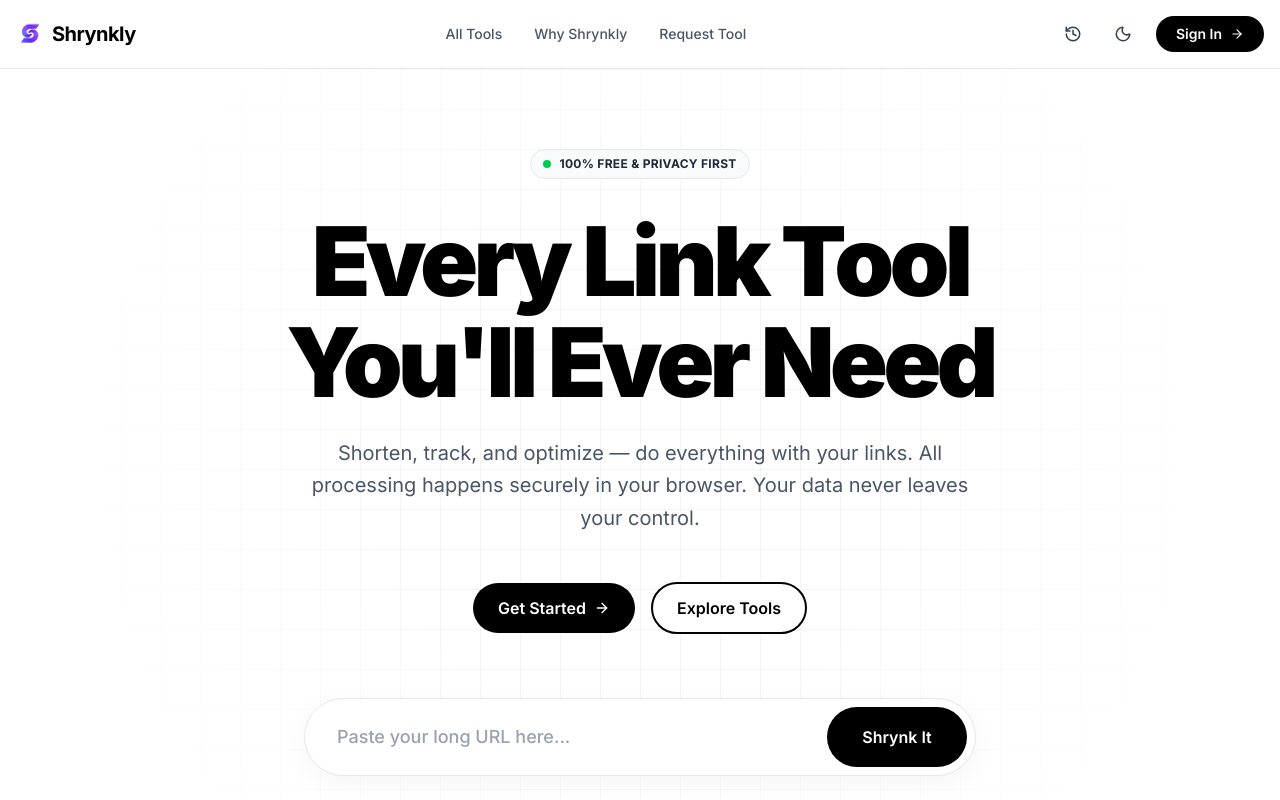
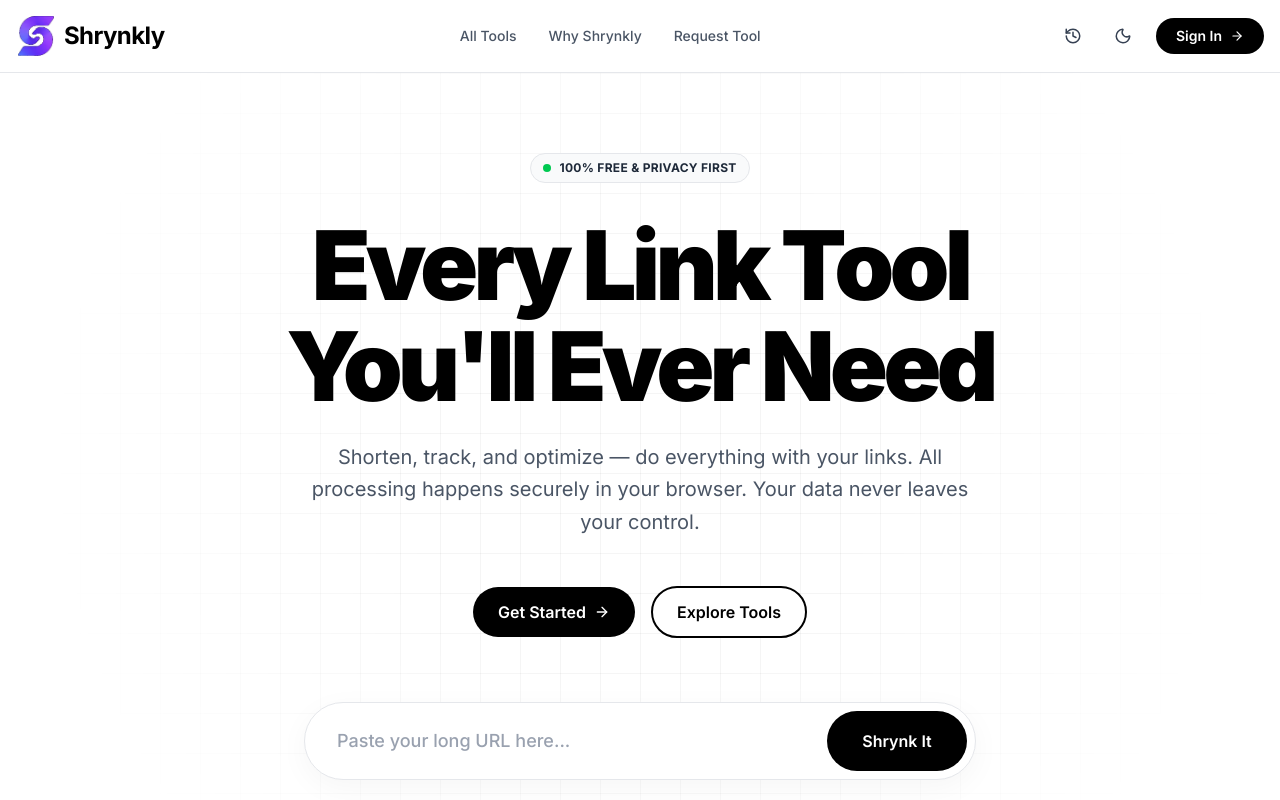
Before and after one commit to thepriyanshbhatt/Shrynkly-URL-Shortner, a React (Vite) app in the folder frontend/: page / in a window 1280 px wide. Shown: the top 800 px of the page. Built offline with nearby package versions, Linux system fonts and the light colour scheme.

Commit message:
Increase logo size and crop padding for favicon and header

```diff
--- a/frontend/src/App.jsx
+++ b/frontend/src/App.jsx
@@ -101,8 +101,8 @@ function App() {
       <header className="sticky top-0 w-full z-50 px-4 py-4 border-b border-gray-200 dark:border-white/10 bg-white/70 dark:bg-[#0a0a0a]/70 backdrop-blur-md transition-colors duration-300">
         <div className="max-w-7xl mx-auto flex justify-between items-center">
           <div className="flex items-center gap-2">
-            <span className="font-bold text-xl tracking-tight flex items-center gap-2 text-black dark:text-white">
-              <img src="/logo.png" alt="Shrynkly Logo" className="w-7 h-7 object-contain" />
+            <span className="font-bold text-2xl tracking-tight flex items-center gap-2 text-black dark:text-white">
+              <img src="/logo.png" alt="Shrynkly Logo" className="w-10 h-10 object-contain" />
               Shrynkly
             </span>
           </div>
```
Also changed, not shown: frontend/public/logo.png, 1 other file (tests, documents, lock files or other folders).
